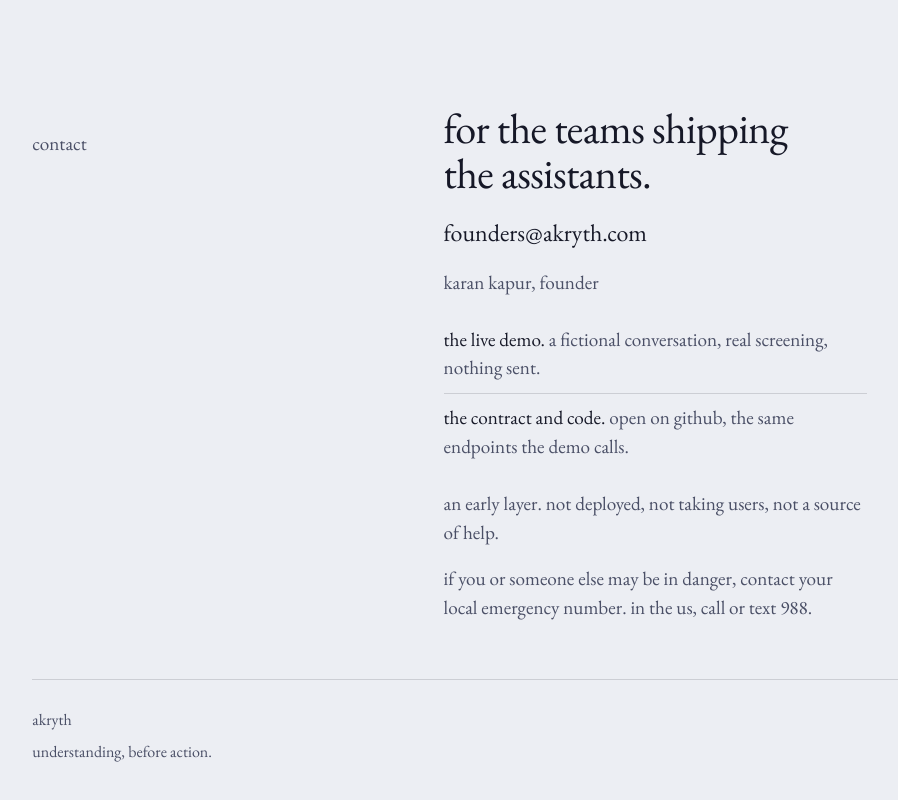
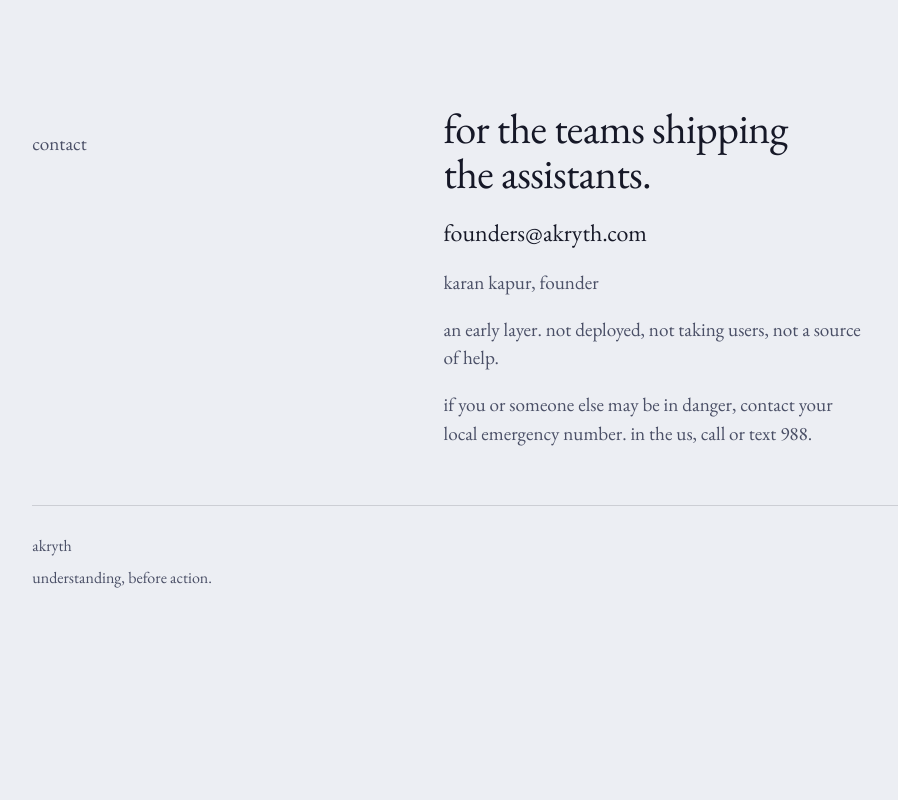
Before and after one commit to karank2512/akryth.com, a website: page index.html in a window 1280 px wide. Shown: the part 6630-7430 px from the top of the page, without its empty margins (24-922 px from the left). After the commit the page ends 7268 px from the top, so only its background shows below. Drawn offline with Linux system fonts and the light colour scheme.

Commit message:
Trim contact section to essentials

```diff
--- a/index.html
+++ b/index.html
@@ -327,10 +327,6 @@ footer .row{border-top:0;padding-top:0}
       <h2>for the teams shipping the assistants.</h2>
       <p class="c-mail"><a href="mailto:founders@akryth.com">founders@akryth.com</a></p>
       <p class="dim">karan kapur, founder</p>
-      <ul class="not">
-        <li><a href="/demo/">the live demo.</a> <span>a fictional conversation, real screening, nothing sent.</span></li>
-        <li><a href="https://github.com/karank2512/akryth.com">the contract and code.</a> <span>open on github, the same endpoints the demo calls.</span></li>
-      </ul>
       <p class="dim">an early layer. not deployed, not taking users, not a source of help.</p>
       <p class="dim">if you or someone else may be in danger, contact your local emergency number. in the us, call or text <a href="tel:988">988</a>.</p>
     </div>
```
